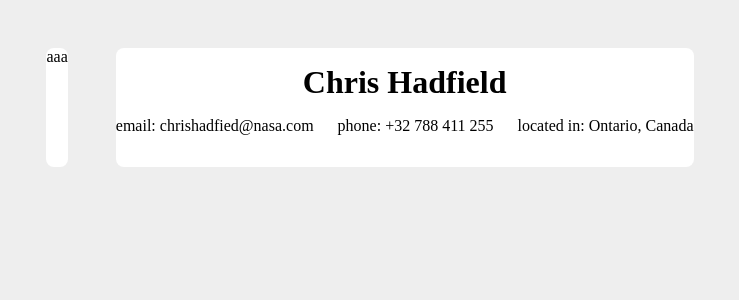
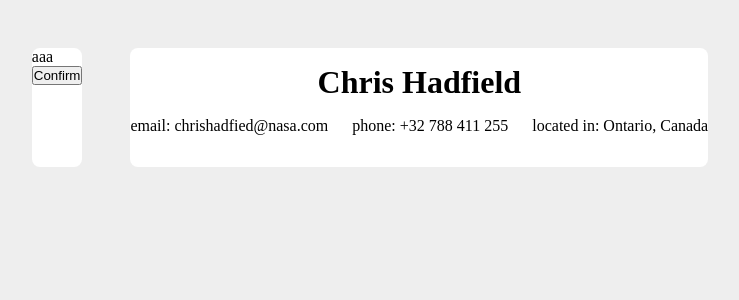
Before and after one commit to emiledrablant/odin-resume, a React (Vite) app: page / in a window 1280 px wide. Shown: the top 300 px of the page, without its empty margins (270-1009 px from the left). Built offline with nearby package versions, Linux system fonts and the light colour scheme.

Commit message:
added basic button to change infos (static)

```diff
--- a/src/App.jsx
+++ b/src/App.jsx
@@ -11,9 +11,13 @@
     phone:"+32 788 411 255",
     location:"Ontario, Canada"});
 
+  function handleMainInfosChange(infos) {
+    setMainInfos(infos);
+  }
+
   return (
     <>
-    <GeneralForm />
+    <GeneralForm onValidation={handleMainInfosChange}/>
     <Result mainInfos={mainInfos}/>
     </>
   )
--- a/src/components/general-form.jsx
+++ b/src/components/general-form.jsx
@@ -1,9 +1,14 @@
 
 import '../styles/result.css'
 
-function GeneralForm() {
+function GeneralForm({onValidation}) {
+    const userInfos = { name: "temp", email: "XXX", phone: "YYY", location: "ZZZ"};
+
     return(<>
-    <div id="container">aaa</div>
+    <div id="container">
+        <p>aaa</p>
+        <button onClick={() => {onValidation(userInfos)}}>Confirm</button>
+    </div>
     </>)
 }
 
```
